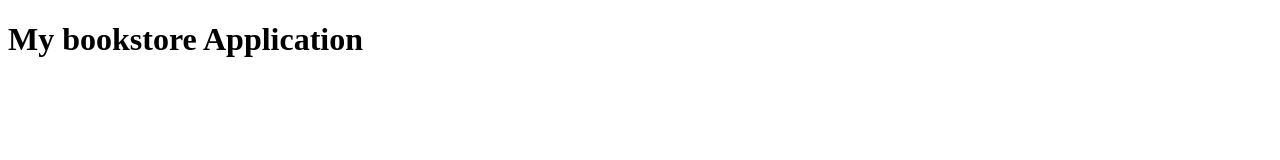
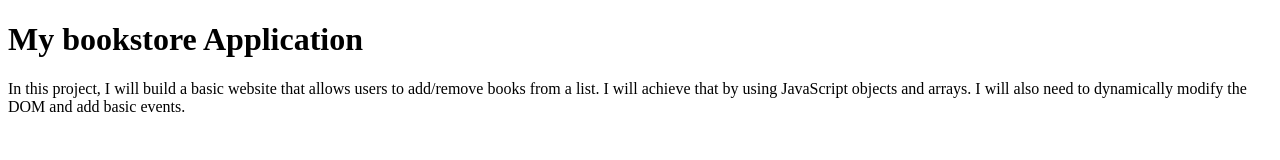
Before and after one commit to the-faizmohammad/BookStore, a plain HTML site: page index.html in a window 1280 px wide. Drawn offline with Linux system fonts and the light colour scheme.

Commit message:
add paragraph

```diff
--- a/index.html
+++ b/index.html
@@ -1,11 +1,17 @@
 <!DOCTYPE html>
 <html lang="en">
+
 <head>
     <meta charset="UTF-8">
     <meta name="viewport" content="width=device-width, initial-scale=1.0">
     <title>Document</title>
 </head>
+
 <body>
-   <h1>My bookstore Application</h1>
+    <h1>My bookstore Application</h1>
+    <p> In this project, I will build a basic website that allows users to add/remove books from a list. I will achieve
+        that by using JavaScript objects and arrays. I will also need to dynamically modify the DOM and add basic
+        events.</p>
 </body>
+
 </html>
```
